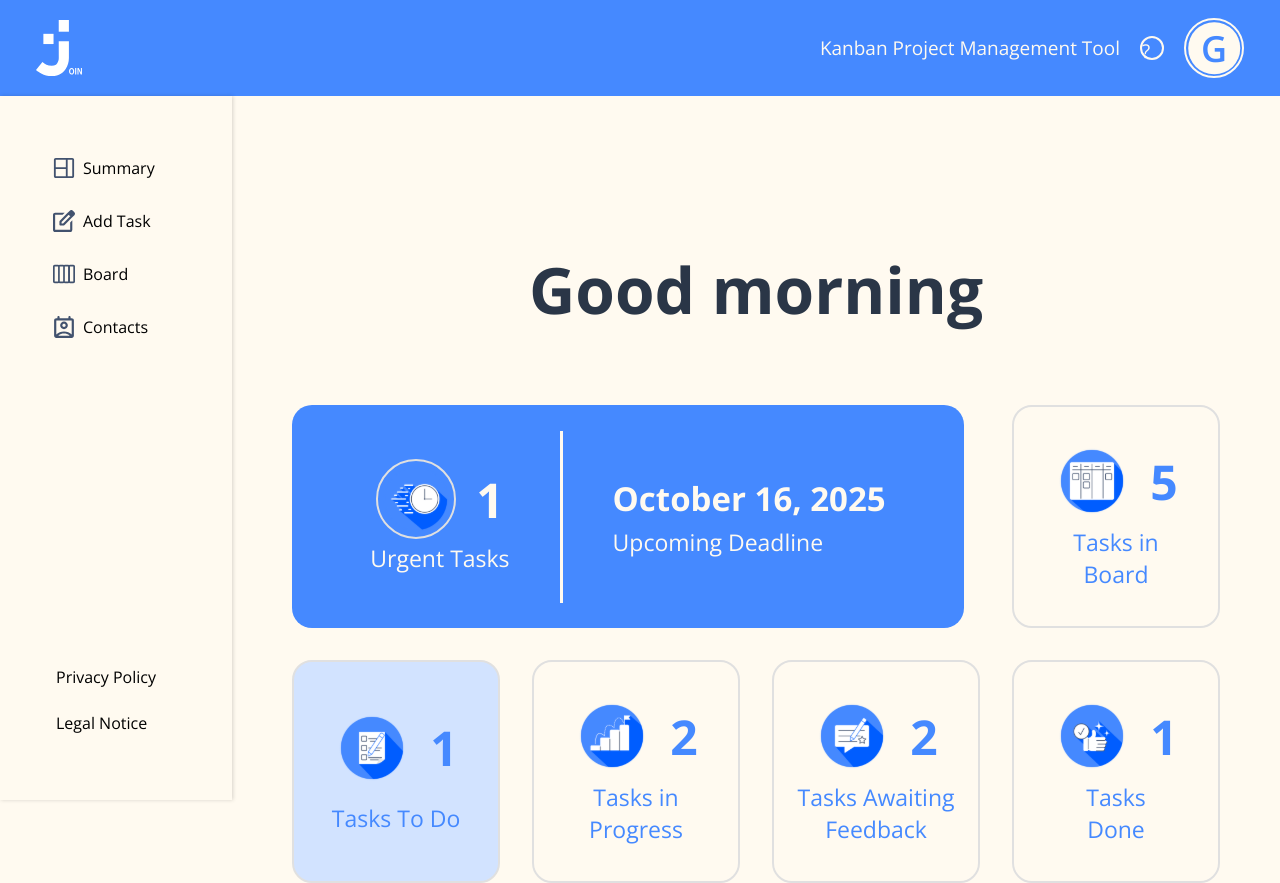
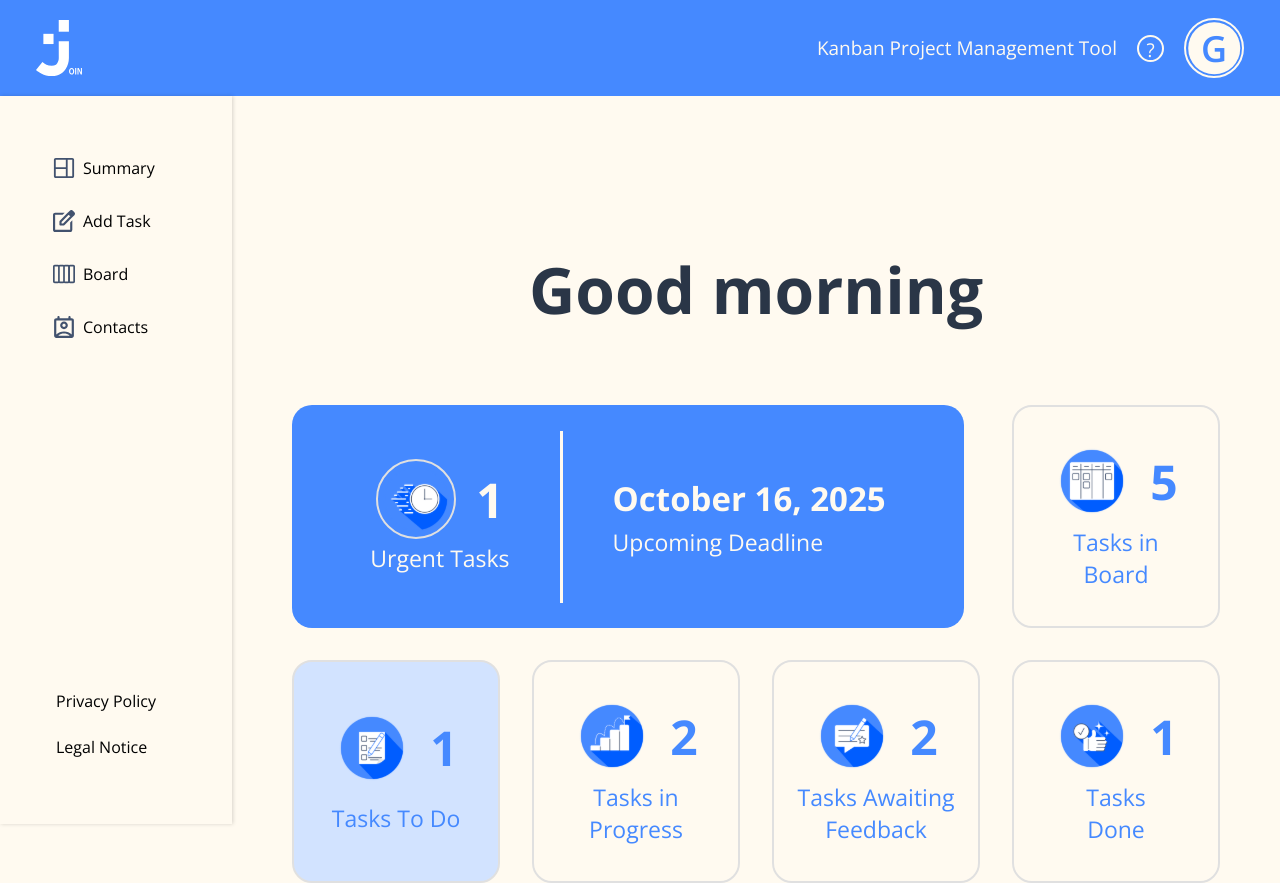
Before and after one commit to anitagasteiner/join, an Angular app: page / in a window 1280 px wide. Built offline with nearby package versions, Linux system fonts and the light colour scheme.

Commit message:
question button header design

```diff
--- a/src/app/shared/components/header/header.component.scss
+++ b/src/app/shared/components/header/header.component.scss
@@ -34,15 +34,15 @@ header {
         }
     }
     >div:nth-child(n+2) {
-        display: flex;
-        align-items: center;
-        justify-content: center;
+        vertical-align: text-top;
         border-radius: 50%;
     }
     >div:nth-child(2) {
         display: none;
         @include bp.lg {
             display: unset;
+            text-align: center;
+            padding: 0.5px 1.5px 2.5px 1.5px;
             width: 20px;
             height: 20px;
             font-size: 19px;
@@ -50,6 +50,9 @@ header {
         }
     }
     >div:nth-child(3) {
+        display: flex;
+        align-items: center;
+        justify-content: center;
         width: 40px;
         height: 40px;
         font-size: 20px;
--- a/src/app/shared/components/navbar/navbar.component.scss
+++ b/src/app/shared/components/navbar/navbar.component.scss
@@ -15,7 +15,7 @@ nav {
     justify-content: center;
     align-items: center;
     @include bp.lg {
-        height: calc(100dvh - 96px);
+        height: calc(100dvh - 96px + 24px);
         width: 232px;
         // display: flex;
         flex-direction: column;
--- a/src/styles.scss
+++ b/src/styles.scss
@@ -12,13 +12,14 @@ body {
     font-weight: 400;
     margin: 0;
     @include colors.bg-ivory;
+    overflow: hidden;
 }
 
 .main-container {
     height: calc(100dvh - 80px - 76px - 24px);
     padding-bottom: 24px;
     @include bp.lg {
-        height: calc(100dvh - 96px);
+        height: calc(100dvh - 96px - 24px);
         margin-left: 232px;
     }
 }
```
